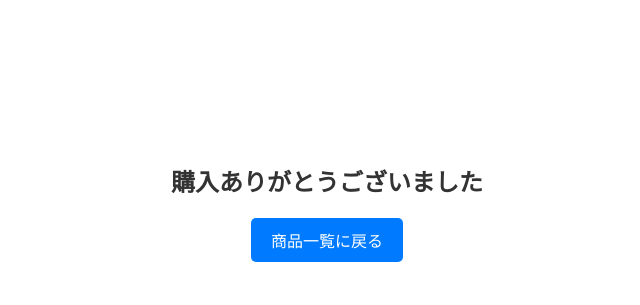
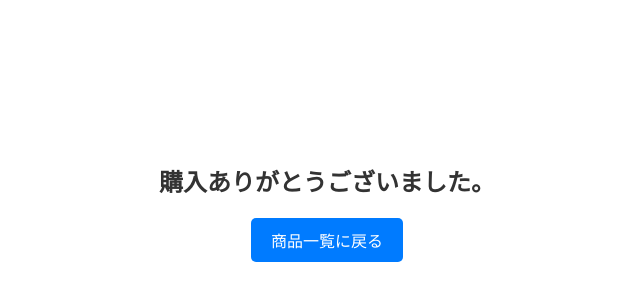
Before and after one commit to 14-kou-kimura-08/apparel-store, a website: page public/thanks/index.html in a window 1280 px wide. Shown: the part 196-501 px from the top of the page, without its empty margins (313-953 px from the left). Drawn offline with Linux system fonts and the light colour scheme.

Commit message:
vercelにデプロイするためのcommit

```diff
--- a/public/thanks/index.html
+++ b/public/thanks/index.html
@@ -8,7 +8,7 @@
 </head>
 <body>
     <div class="container">
-        <h1>購入ありがとうございました</h1>
+        <h1>購入ありがとうございました。</h1>
         <a href="/index.html" class="back-to-home">商品一覧に戻る</a>
     </div>
 </body>
```
